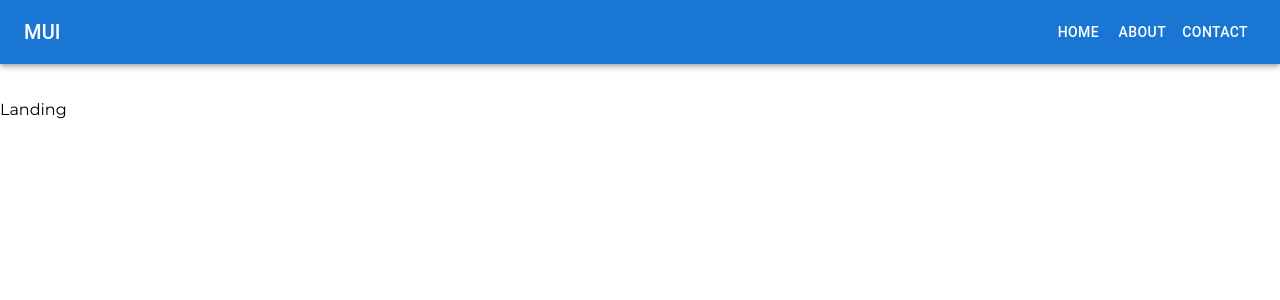
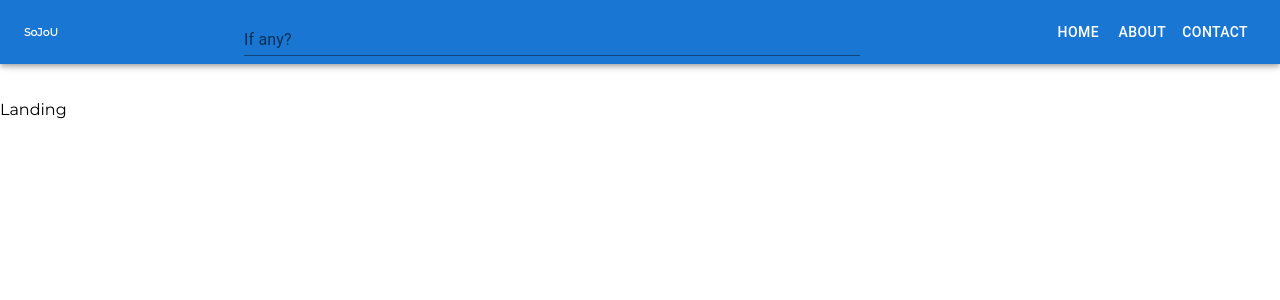
Before and after one commit to hacksh4w/HFT-TRANS3ND, a React (Vite) app: page / in a window 1280 px wide. Shown: the top 300 px of the page. Built offline with nearby package versions, Linux system fonts and the light colour scheme.

Commit message:
textfield construction

```diff
--- a/src/components/navbar/Navbar.jsx
+++ b/src/components/navbar/Navbar.jsx
@@ -16,6 +16,7 @@ import Toolbar from '@mui/material/Toolbar';
 import Typography from '@mui/material/Typography';
 import Button from '@mui/material/Button';
 import Slide from '@mui/material/Slide';
+import { TextField } from '@mui/material';
 
 const drawerWidth = 240;
 const navItems = ['Home', 'About', 'Contact'];
@@ -35,14 +36,23 @@ function HideOnScroll(props) {
     );
   }
 export function Navbar(props) {
-
+  const [searchValue, setSearchValue] = React.useState('');
   const { window } = props;
   const [mobileOpen, setMobileOpen] = React.useState(false);
 
   const handleDrawerToggle = () => {
     setMobileOpen((prevState) => !prevState);
   };
-
+  function handleChange(event){
+    const value = event.target.value;
+    setSearchValue((preValue)=>{
+        return{
+            ...preValue,
+            value
+        }
+    })
+    console.log(value)
+  }
   const drawer = (
     <Box onClick={handleDrawerToggle} sx={{ textAlign: 'center' }}>
       <Typography variant="h6" sx={{ my: 2 }}>
@@ -67,7 +77,7 @@ export function Navbar(props) {
     <div>
     <HideOnScroll {...props}>
       <AppBar component="nav" >
-        <Toolbar>
+        <Toolbar sx={{display:'flex',justifyContent:'space-between',alignItems:'center',flexDirection:'row'}}>
           <IconButton
             color="inherit"
             aria-label="open drawer"
@@ -77,13 +87,35 @@ export function Navbar(props) {
           >
             <MenuIcon />
           </IconButton>
-          <Typography
-            variant="h6"
-            component="div"
-            sx={{ flexGrow: 1, display: { xs: 'none', sm: 'block' } }}
-          >
-            MUI
-          </Typography>
+          <div>
+            <h6>SoJoU</h6>
+          </div>
+          <TextField
+                name='History'
+                onChange={handleChange}
+                label="If any?"
+                sx={{
+                    width: '50%',
+                    '& .MuiOutlinedInput-root':{
+                      '& fieldset':{
+                        borderColor: 'red'
+                      },
+                      '&.Mui-focused fieldset': {
+                        borderColor: 'green',
+                      },
+                    },
+                    '& .MuiOutlinedInput-root:hover':{
+                      '& fieldset':{
+                        borderColor: 'red'
+                      }
+                    }}}
+                // InputProps={{style: {color:'red'}}}
+                // InputLabelProps={{
+                //   style: { color:theme?'green':'grey' },
+                // }}
+                variant='standard'
+                autoComplete='off'
+                id="standard-basic"/>
           <Box sx={{ display: { xs: 'none', sm: 'block' } }}>
             {navItems.map((item) => (
               <Button key={item} sx={{ color: '#fff' }}>
```
